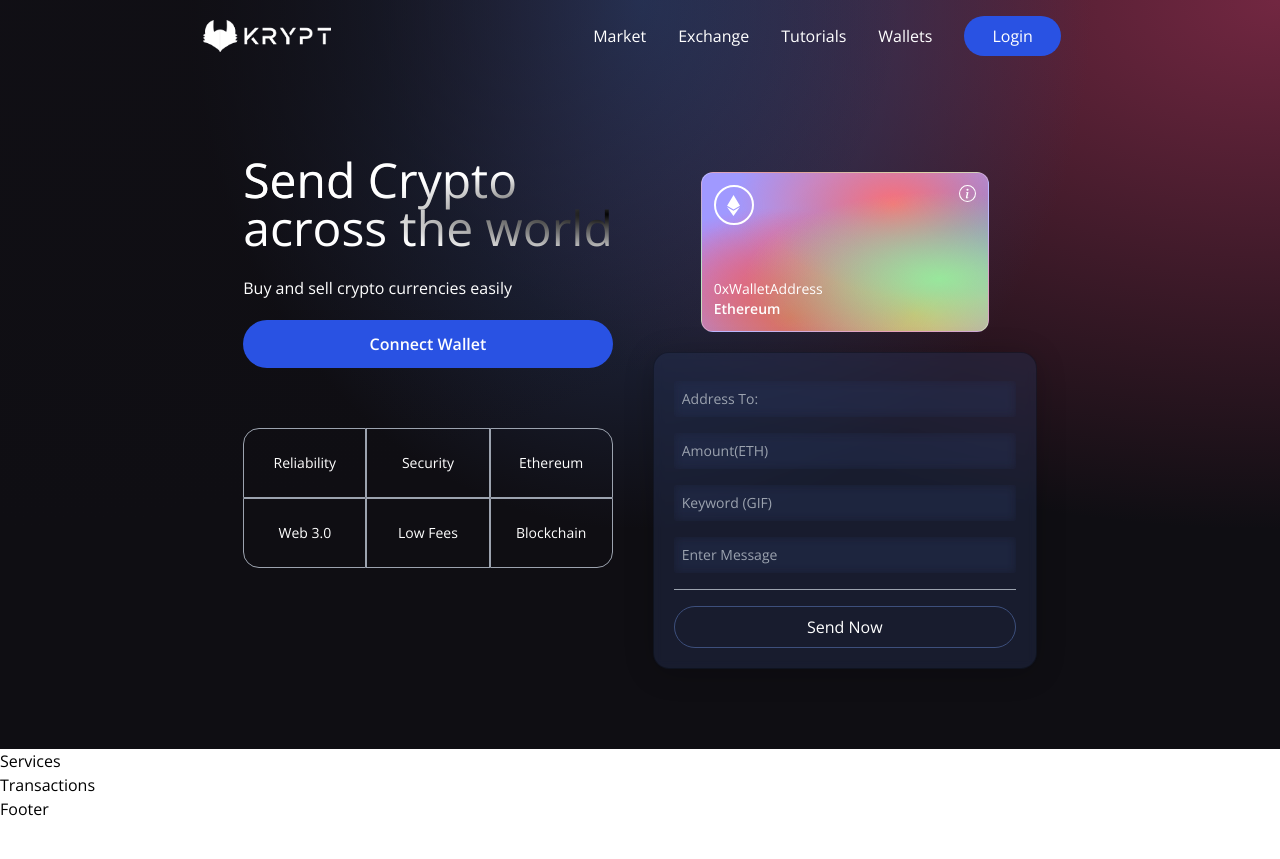
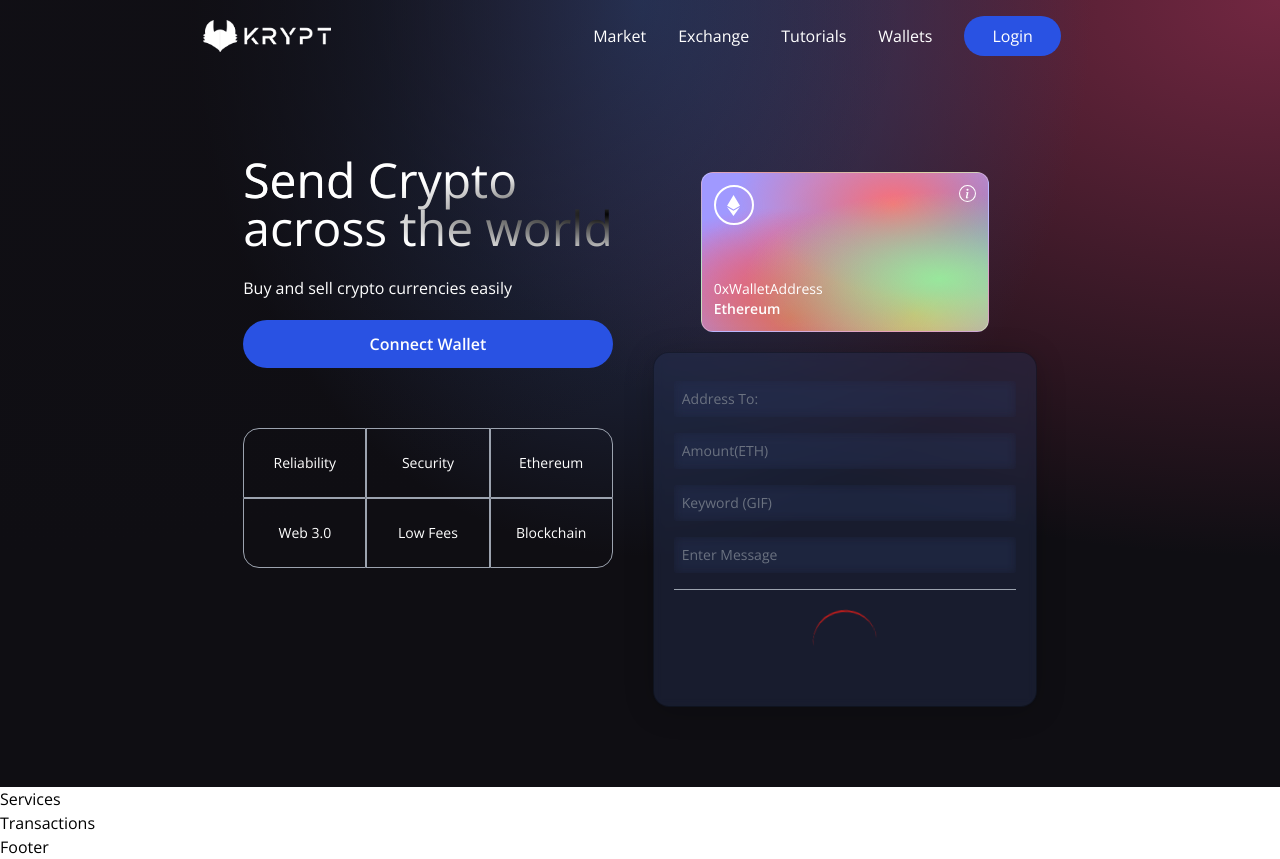
Before and after one commit to ankitpal1029/TransactionsTailwind, a React (Vite) app in the folder client/: page / in a window 1280 px wide. Before the commit the page ends 821 px from the top, so only its background shows below. Built offline with nearby package versions, Linux system fonts and the light colour scheme.

Commit message:
implemented loader

```diff
--- a/client/package.json
+++ b/client/package.json
@@ -7,6 +7,7 @@
     "preview": "vite preview"
   },
   "dependencies": {
+    "@tailwindcss/forms": "^0.4.0",
     "ethers": "^5.5.3",
     "react": "^17.0.2",
     "react-dom": "^17.0.2",
--- a/client/src/components/Loader.tsx
+++ b/client/src/components/Loader.tsx
@@ -1,5 +1,9 @@
 const Loader = () => {
-  return <h1>Loader</h1>;
+  return (
+    <div className="flex justify-center items-center py-3">
+      <div className="animate-spin rounded-full h-16 w-16 border-b-2 border-red-700" />
+    </div>
+  );
 };
 
 export default Loader;
--- a/client/src/components/Welcome.tsx
+++ b/client/src/components/Welcome.tsx
@@ -40,8 +40,8 @@
   const handleSubmit = () => {};
   return (
     <div className="flex w-full justify-center items-center">
-      <div className="flex md:flex-row flex-col items-start justify-between md:p-20 py-12 px-4">
-        <div className="flex flex-1 justify-start flex-col md:mr-10">
+      <div className="flex mf:flex-row flex-col items-start justify-between md:p-20 py-12 px-4">
+        <div className="flex flex-1 justify-start flex-col mf:mr-10">
           <h1 className="text-3xl sm:text-5xl text-white text-gradient py-1">
             Send Crypto <br /> across the world
           </h1>
@@ -65,7 +65,7 @@
           </div>
         </div>
 
-        <div className="flex flex-col flex-1 items-center justify-start w-full md:mt-0 mt-10">
+        <div className="flex flex-col flex-1 items-center justify-start w-full mf:mt-0 mt-10">
           <div className="p-3 justify-end items-start flex-col rounded-xl h-40 sm:w-72 w-full my-5 eth-card white-glassmorphism">
             <div className="flex justify-between flex-col w-full h-full ">
               <div className="flex justify-between items-start">
@@ -111,7 +111,7 @@
             />
             <div className="h-[1px] w-full bg-gray-400 my-2" />
 
-            {false ? (
+            {true ? (
               <Loader />
             ) : (
               <button
--- a/client/tailwind.config.js
+++ b/client/tailwind.config.js
@@ -1,7 +1,35 @@
 module.exports = {
-  content: ["./src/**/*.{js,jsx,ts,tsx}"],
+  purge: ["./src/**/*.{js,jsx,ts,tsx}", "./public/index.html"],
+  mode: "jit",
+  darkMode: false, // or 'media' or 'class'
   theme: {
+    fontFamily: {
+      display: ["Open Sans", "sans-serif"],
+      body: ["Open Sans", "sans-serif"],
+    },
+    extend: {
+      screens: {
+        mf: "990px",
+      },
+      keyframes: {
+        "slide-in": {
+          "0%": {
+            "-webkit-transform": "translateX(120%)",
+            transform: "translateX(120%)",
+          },
+          "100%": {
+            "-webkit-transform": "translateX(0%)",
+            transform: "translateX(0%)",
+          },
+        },
+      },
+      animation: {
+        "slide-in": "slide-in 0.5s ease-out",
+      },
+    },
+  },
+  variants: {
     extend: {},
   },
-  plugins: [],
+  plugins: [require("@tailwindcss/forms")],
 };
```
Also changed, not shown: 1 other file (tests, documents, lock files or other folders).
